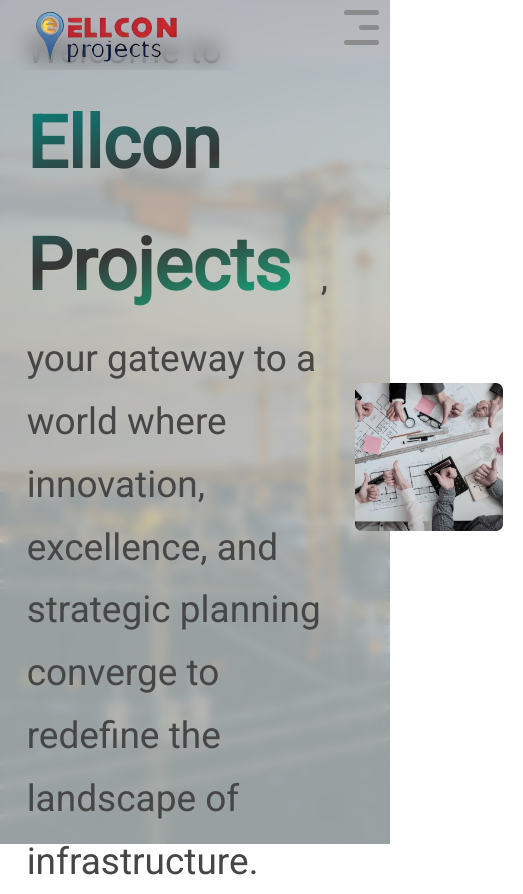
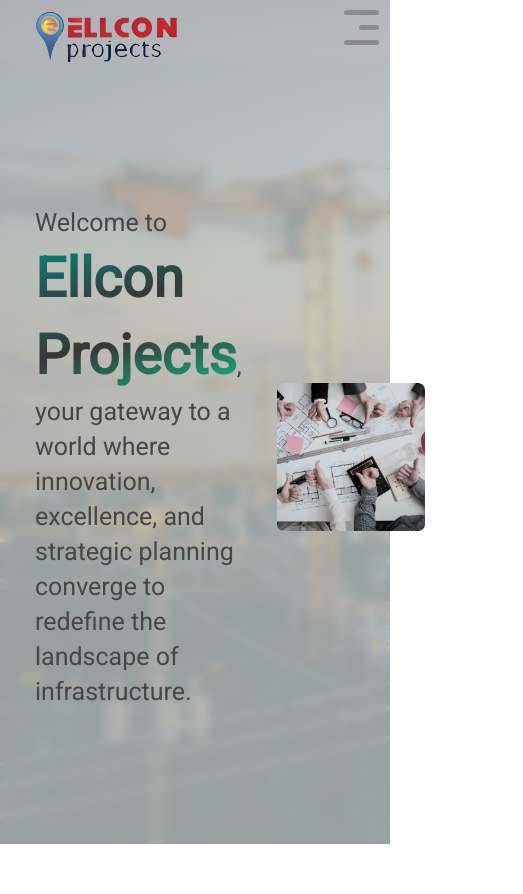
Before and after one commit to Sahil2315/Ellcon-Website, a React (Vite) app: page / in a window 390 px wide. Shown: the whole page, 523 px wide, since content can reach past the window. After the commit the page ends 844 px from the top, so only its background shows below. Built offline with nearby package versions, Linux system fonts and the light colour scheme.

Commit message:
Home Page

```diff
--- a/src/App.css
+++ b/src/App.css
@@ -133,8 +133,8 @@
   background-color: white;
   -webkit-animation: fade1;
   animation: fade1;
-  -webkit-animation-duration: 4s;
-  animation-duration: 4s;
+  -webkit-animation-duration: 3s;
+  animation-duration: 3s;
   -webkit-animation-timing-function: ease-in;
   animation-timing-function: ease-in;
   -webkit-animation-iteration-count: 1;
@@ -154,8 +154,8 @@
 #loadsvg-plan{
   -webkit-animation: loadsvgp;
   animation: loadsvgp;
-  -webkit-animation-duration: 4s;
-  animation-duration: 4s;
+  -webkit-animation-duration: 3s;
+  animation-duration: 3s;
   -webkit-animation-timing-function: ease-in-out;
   animation-timing-function: ease-in-out;
   -webkit-animation-iteration-count: 1;
@@ -167,8 +167,8 @@
 #loadsvg-expln{
   -webkit-animation: loadsvge;
   animation: loadsvge;
-  -webkit-animation-duration: 4s;
-  animation-duration: 4s;
+  -webkit-animation-duration: 3s;
+  animation-duration: 3s;
   -webkit-animation-timing-function: ease-in-out;
   animation-timing-function: ease-in-out;
   -webkit-animation-iteration-count: 1;
@@ -180,8 +180,8 @@
 #loadsvg-const{
   -webkit-animation: loadsvgc;
   animation: loadsvgc;
-  -webkit-animation-duration: 4s;
-  animation-duration: 4s;
+  -webkit-animation-duration: 3s;
+  animation-duration: 3s;
   -webkit-animation-timing-function: ease-in-out;
   animation-timing-function: ease-in-out;
   -webkit-animation-iteration-count: 1;
@@ -193,8 +193,8 @@
 #loadsvg-elect{
   -webkit-animation: loadsvgl;
   animation: loadsvgl;
-  -webkit-animation-duration: 4s;
-  animation-duration: 4s;
+  -webkit-animation-duration: 3s;
+  animation-duration: 3s;
   -webkit-animation-timing-function: ease-in-out;
   animation-timing-function: ease-in-out;
   -webkit-animation-iteration-count: 1;
@@ -211,8 +211,8 @@
   height: 75px;
   -webkit-animation: load1;
   animation: load1;
-  -webkit-animation-duration: 4s;
-  animation-duration: 4s;
+  -webkit-animation-duration: 3s;
+  animation-duration: 3s;
   -webkit-animation-timing-function: ease-in-out;
   animation-timing-function: ease-in-out;
   -webkit-animation-iteration-count: 1;
--- a/src/index.css
+++ b/src/index.css
@@ -93,10 +93,6 @@
   font-weight: 600;
 }
 
-.ellcon{
-  margin-right: 30px;
-}
-
 .bigImg{
   position: relative;
   padding: 20px;
@@ -121,4 +117,12 @@
     margin-top: 60px;
     height: calc(100vh - 70px);
   }
+  .bigCont{
+    font-size: 25px;
+    line-height: 1.4;
+    padding: 15px 35px;
+  }
+  .gradient-text1{
+    font-size: 55px;
+  }
 }
```
